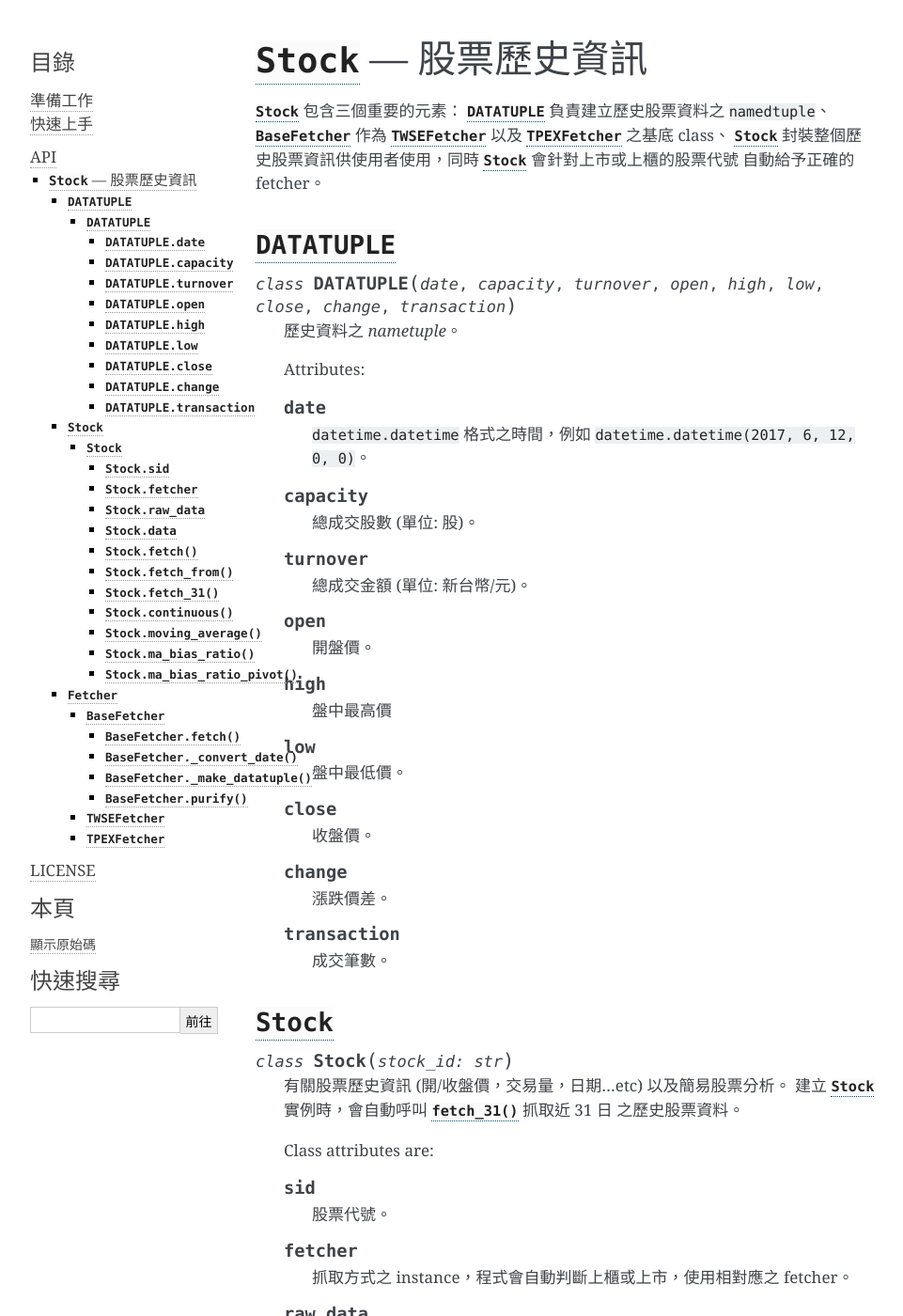
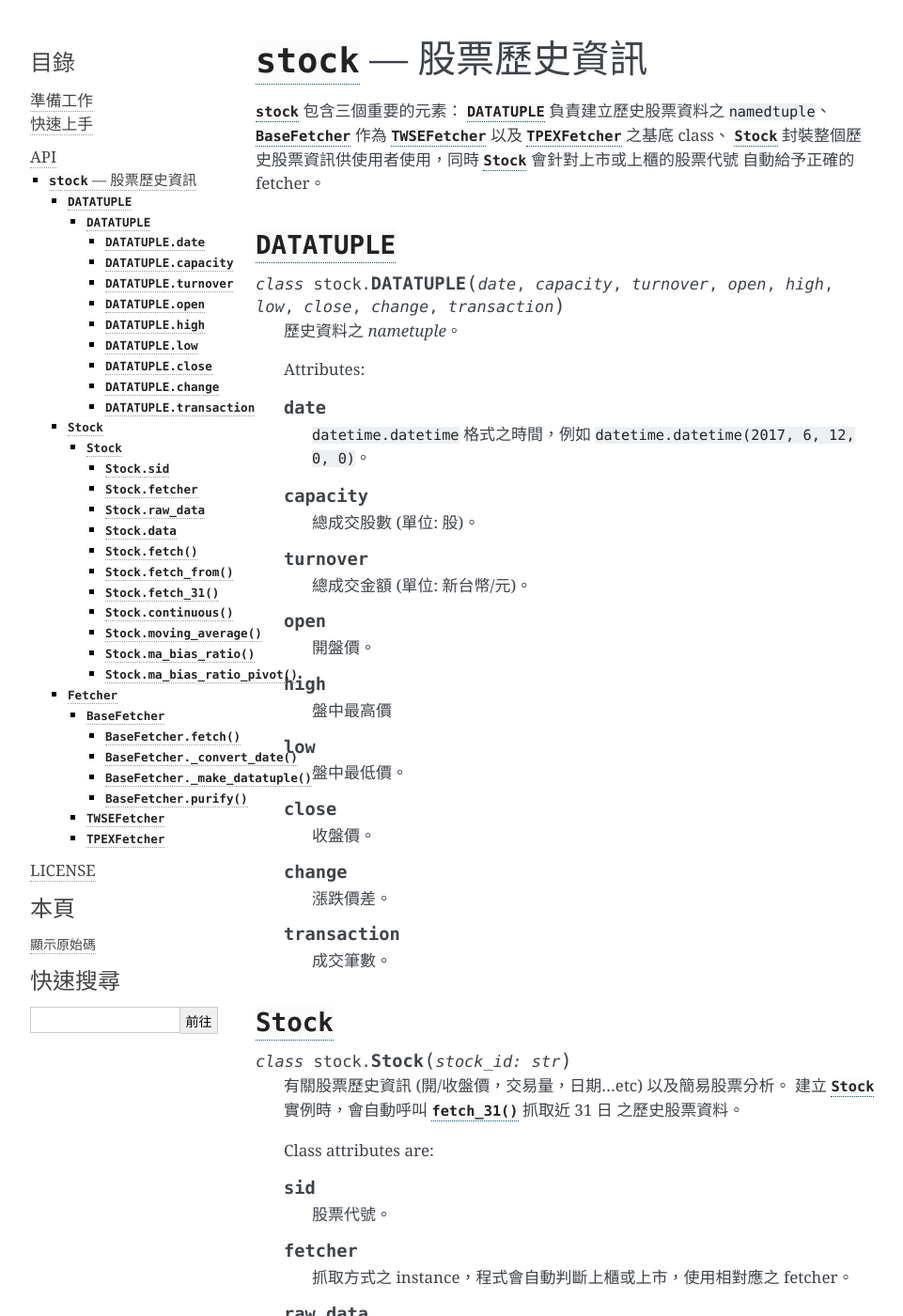
Before and after one commit to mlouielu/twstock, a Sphinx documentation site: the page built from docs/reference/stock.rst, in a window 1280 px wide and 1400 px high. Shown: the whole window at 94% size, without its empty margins (148-1109 px from the left). Built offline with Sphinx 7.4.7, drawn with Linux system fonts in a browser that asks for light colours; pages that are not in the unit, such as notebooks, are missing from menus.

Commit message:
Add stocks doc module level

```diff
--- a/docs/reference/stock.rst
+++ b/docs/reference/stock.rst
@@ -1,7 +1,10 @@
-:class:`Stock` --- 股票歷史資訊
+:mod:`stock` --- 股票歷史資訊
 =================================
 
-:class:`Stock` 包含三個重要的元素： :class:`DATATUPLE` 負責建立歷史股票資料之 ``namedtuple``、
+.. module:: stock
+
+
+:mod:`stock` 包含三個重要的元素： :class:`DATATUPLE` 負責建立歷史股票資料之 ``namedtuple``、
 :class:`BaseFetcher` 作為 :class:`TWSEFetcher` 以及 :class:`TPEXFetcher` 之基底 class、
 :class:`Stock` 封裝整個歷史股票資訊供使用者使用，同時 :class:`Stock` 會針對上市或上櫃的股票代號
 自動給予正確的 fetcher。
```
